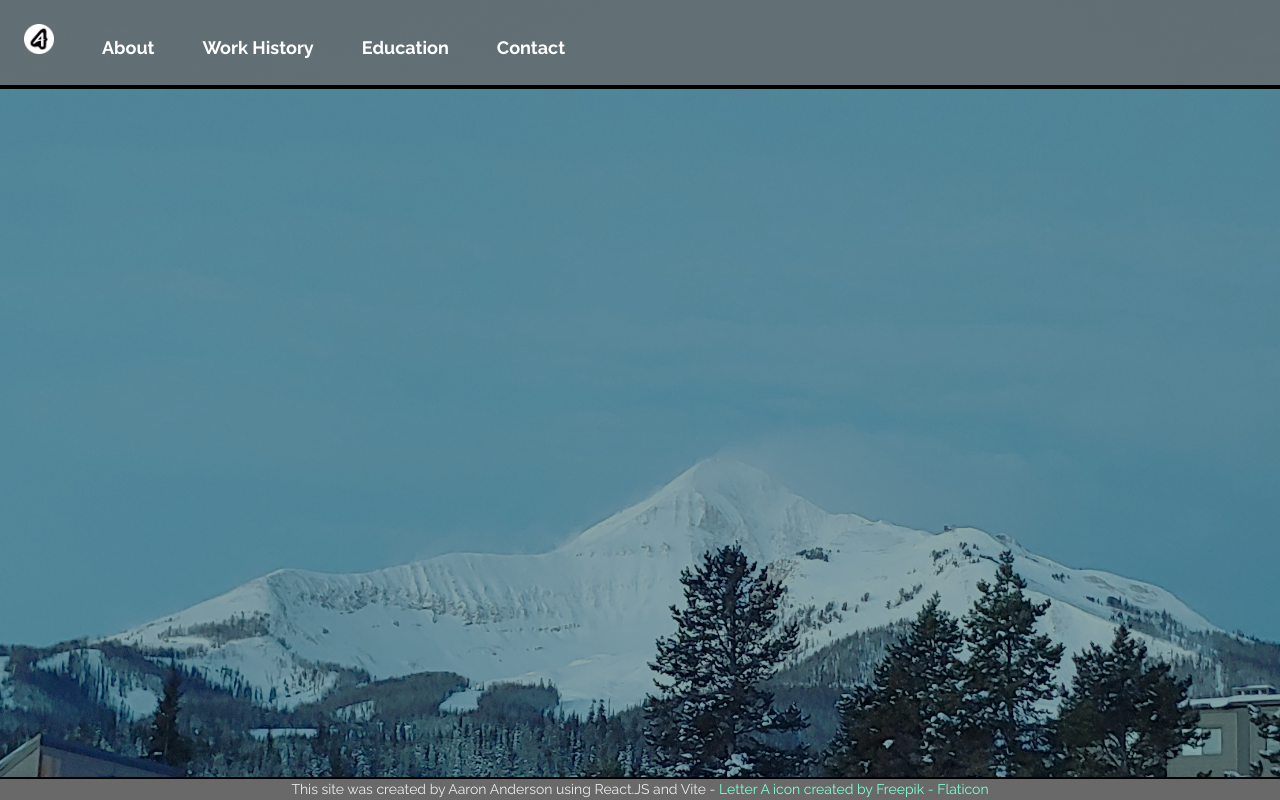
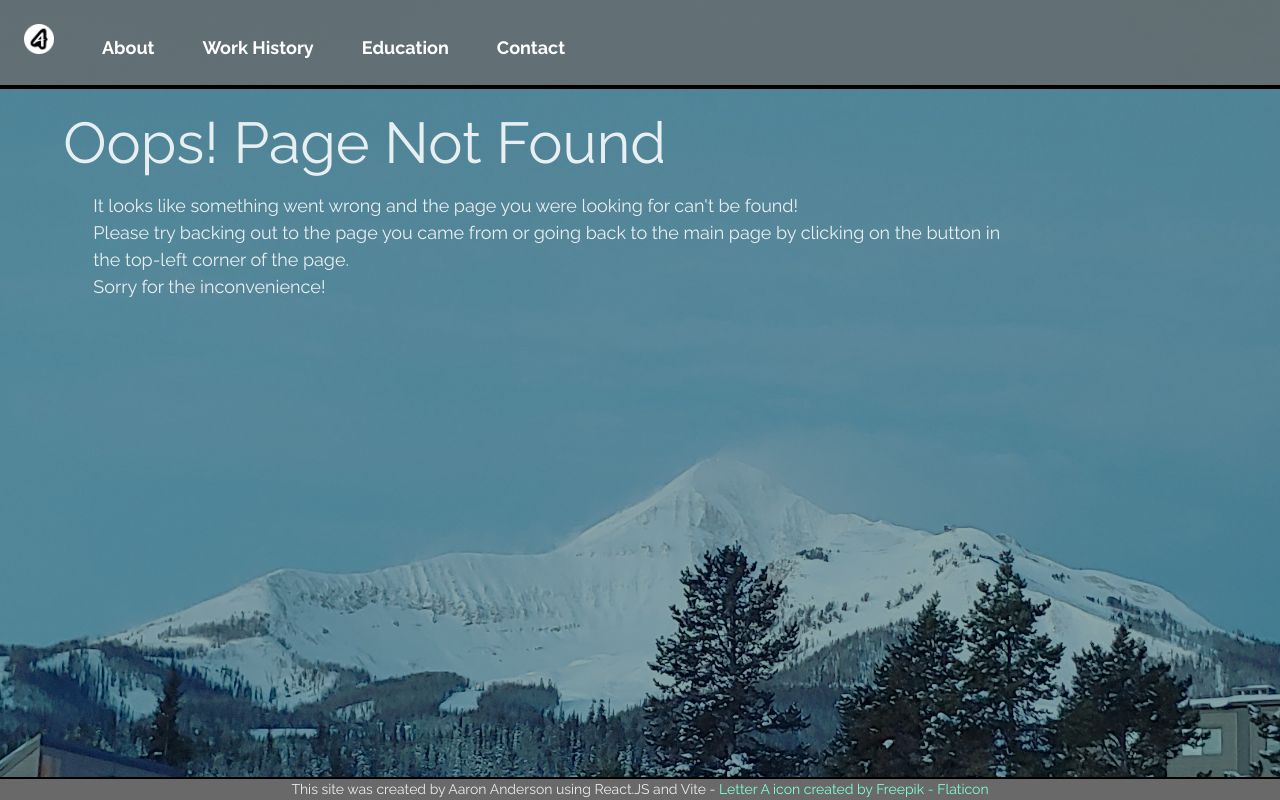
Before and after one commit to SparkxE/ResumeSite, a React (Vite) app: page /notFound in a window 1280 px wide. Built offline with nearby package versions, Linux system fonts and the light colour scheme.

Commit message:
Fixed Work History formatting, created 404 page, replaced home page logo with text (I gave up on using the logo for it)

```diff
--- a/src/App.css
+++ b/src/App.css
@@ -83,15 +83,15 @@ footer {
   background: dimgray;
 }
 
-footer a{
+footer a, p a{
   color:aquamarine
 }
 
-footer a:hover{
+footer a:hover, p a:hover{
   color:plum
 }
 
-footer a:visited{
+footer a:visited, p a:visited{
   color:coral
 }
 
--- a/src/App.jsx
+++ b/src/App.jsx
@@ -7,6 +7,7 @@ import WorkHistory from './pages/WorkHistory';
 import NavBar from './components/NavBar';
 import Education from './pages/Education';
 import Contact from './pages/Contact';
+import NotFound from './pages/NotFound';
 
 function App() {
 
@@ -24,6 +25,7 @@ function App() {
             <Route path='/history' element={<WorkHistory/>}></Route>
             <Route path='/education' element={<Education/>}></Route>
             <Route path='/contact' element={<Contact/>}></Route>
+            <Route path='/notFound' element={<NotFound/>}></Route>
           </Routes>
         </div>
         <div>
--- a/src/pages/Contact.jsx
+++ b/src/pages/Contact.jsx
@@ -6,11 +6,16 @@ function Contact(){
                 <p>
                     <h2>Direct Contact: </h2>
                     <ul>
-
+                        <li>Email: <a href="mailto:AaronLAnderson972@gmail.com" title="Contact Aaron Anderson via Email">AaronLAnderson972@gmail.com</a></li>
+                        <li>Phone: (763) 898-6748</li>
                     </ul>
                 </p>
                 <p>
                     <h2>Profiles: </h2>
+                    <ul>
+                        <li>GitHub: <a href="github.com/SparkxE" title="Aaron Anderson's Projects on Github">github.com/SparkxE</a></li>
+                        <li>LinkedIn: <a href="linkedin.com/in/andersonaaronl/" title="Aaron Anderson on LinkedIn">linkedin.com/in/andersonaaronl/</a></li>
+                    </ul>
                 </p>
             </div>
         </div>
--- a/src/pages/NotFound.jsx
+++ b/src/pages/NotFound.jsx
@@ -0,0 +1,20 @@
+function NotFound(){
+
+    return(
+        <>
+            <h1>Oops! Page Not Found</h1>
+            <p>
+                It looks like something went wrong and the page you were looking for can't be found!
+                <br/>
+                Please try backing out to the page you came from or going back to the main page by clicking
+                on the button in the top-left corner of the page.
+                <br/>
+                Sorry for the inconvenience!
+                <br/>
+
+            </p>
+        </>
+    )
+}
+
+export default NotFound;
```
Also changed, not shown: 1 other file (tests, documents, lock files or other folders).
